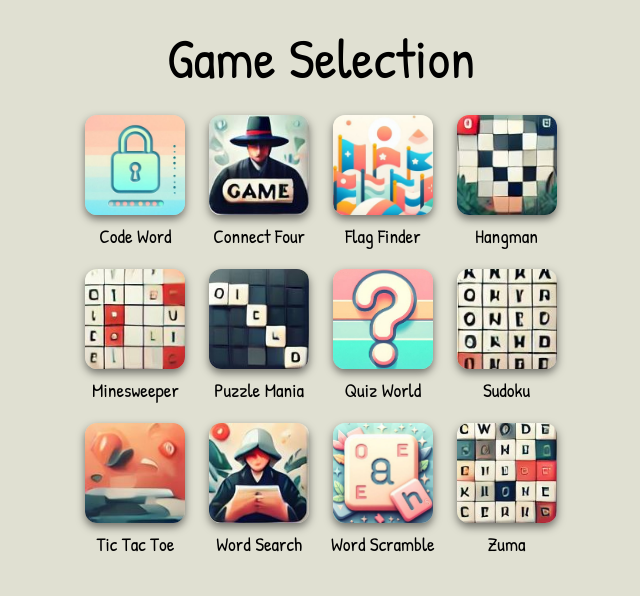
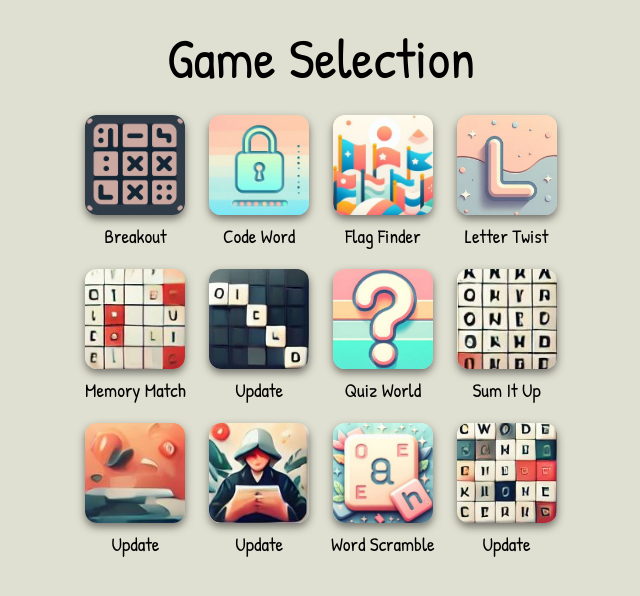
Before and after one commit to joseph-johnson27001/game-world, a Vue app: page / in a window 1280 px wide. Shown: the top 596 px of the page, without its empty margins (319-959 px from the left). Built offline with nearby package versions, Linux system fonts and the light colour scheme.

Commit message:
Breakout and Letter Twist

```diff
--- a/src/views/GameSelection.vue
+++ b/src/views/GameSelection.vue
@@ -28,33 +28,34 @@ export default {
     return {
       games: [
         {
+          name: "Breakout",
+          image: "GameSelection/breakout-tile.JPG",
+          route: "Breakout",
+        },
+        {
           name: "Code Word",
           image: "GameSelection/code-word-tile.JPG",
           route: "CodeWord",
         },
-        {
-          name: "Connect Four",
-          image: "GameSelection/game-tile.JPG",
-          route: "ConnectFour",
-        },
+
         {
           name: "Flag Finder",
           image: "GameSelection/flag-tile.JPG",
           route: "FlagFinder",
         },
         {
-          name: "Hangman",
-          image: "GameSelection/crossword.JPG",
-          route: "Hangman",
+          name: "Letter Twist",
+          image: "GameSelection/letter-twist-tile.JPG",
+          route: "LetterTwist",
         },
         {
-          name: "Minesweeper",
+          name: "Memory Match",
           image: "GameSelection/crossword2.JPG",
-          route: "Minesweeper",
+          route: "Memory Match",
         },
 
         {
-          name: "Puzzle Mania",
+          name: "Update",
           image: "GameSelection/crossword3.JPG",
           route: "PuzzleMania",
         },
@@ -64,17 +65,17 @@ export default {
           route: "QuizShow",
         },
         {
-          name: "Sudoku",
+          name: "Sum It Up",
           image: "GameSelection/crossword5.JPG",
-          route: "Sudoku",
+          route: "SumItUp",
         },
         {
-          name: "Tic Tac Toe",
+          name: "Update",
           image: "GameSelection/tile2.JPG",
           route: "TicTacToe",
         },
         {
-          name: "Word Search",
+          name: "Update",
           image: "GameSelection/Reading.JPG",
           route: "WordSearch",
         },
@@ -84,7 +85,7 @@ export default {
           route: "WordScrambleCategories",
         },
 
-        { name: "Zuma", image: "GameSelection/stones.JPG", route: "Zuma" },
+        { name: "Update", image: "GameSelection/stones.JPG", route: "Zuma" },
       ],
     };
   },
```
Also changed, not shown: public/GameSelection/breakout-tile.JPG (added), public/GameSelection/letter-twist-tile.JPG (added).
